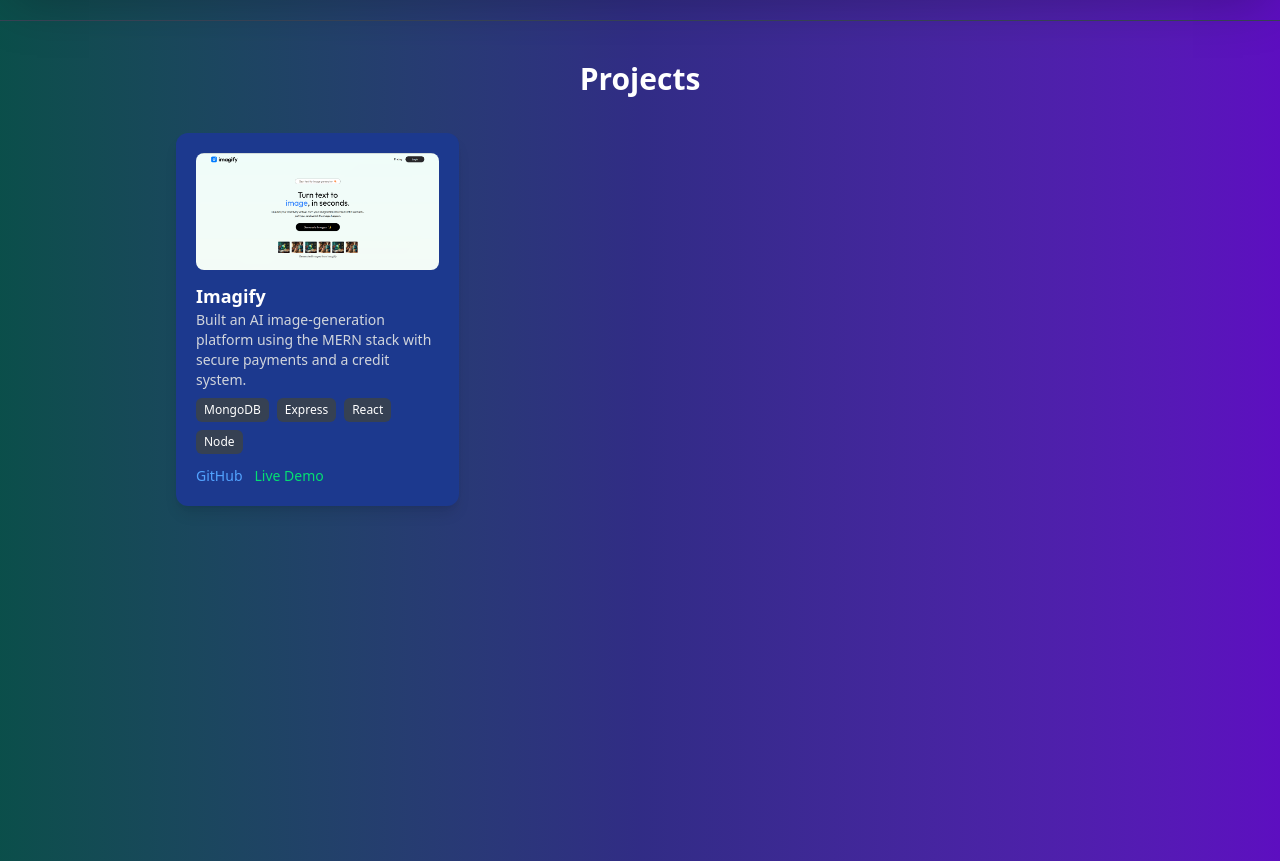
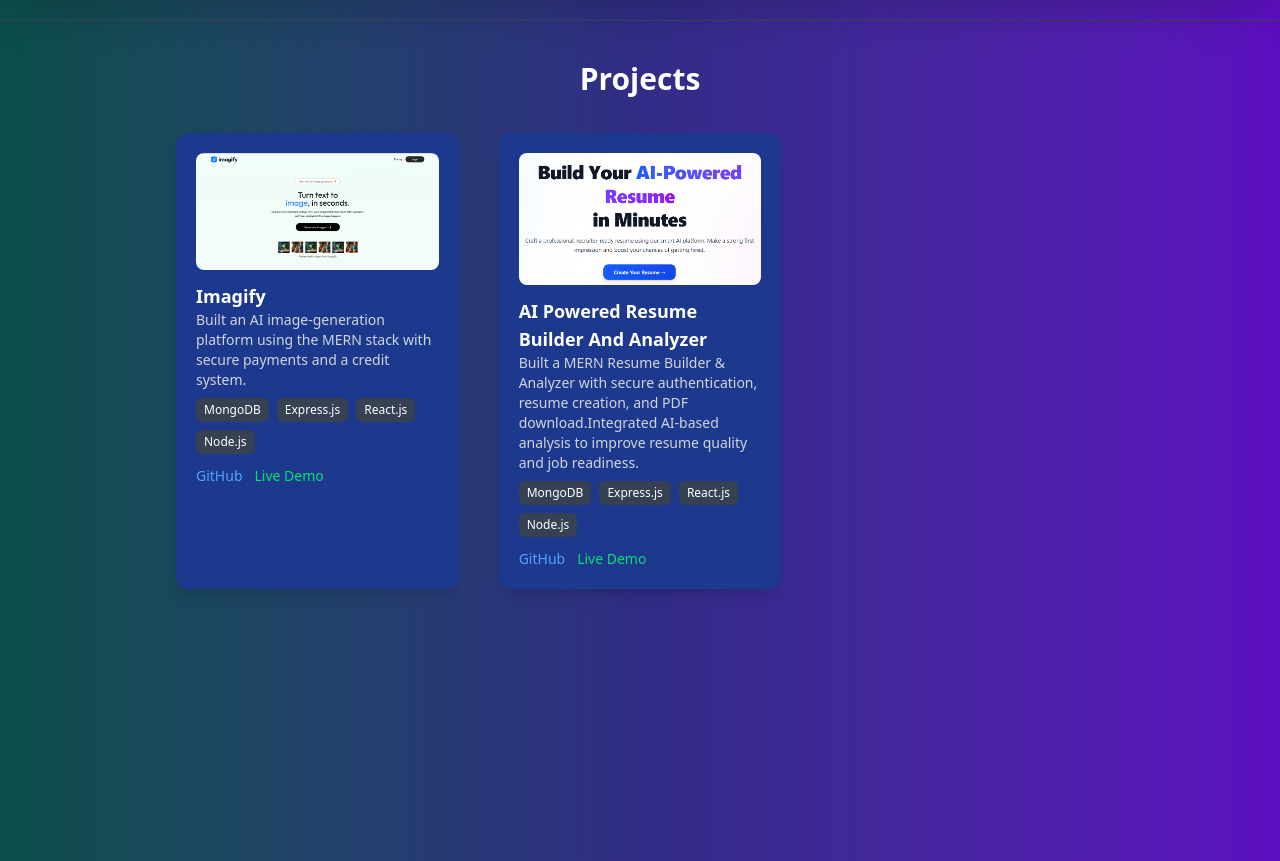
Before and after one commit to Anadiya-Khan/my-portfolio, a Next.js app: page / in a window 1280 px wide. Shown: the part 1660-2521 px from the top of the page. Built offline with nearby package versions, Linux system fonts and the light colour scheme.

Commit message:
added resume project

```diff
--- a/src/components/Project.js
+++ b/src/components/Project.js
@@ -8,10 +8,18 @@ const Project = () => {
       img: "/images/imagify.png",
       title: "Imagify",
       description: "Built an AI image-generation platform using the MERN stack with secure payments and a credit system.",
-      lang: ["MongoDB","Express","React","Node"],
+      lang: ["MongoDB","Express.js","React.js","Node.js"],
       git: "https://github.com/Anadiya-Khan/Imagify-1",
-      vercel: "https://imagify-tyw6.onrender.com/",
+      vercel: "https://imagify-tyw6.onrender.com",
     },
+    {
+      img: "/images/resume.png",
+      title: "AI Powered Resume Builder And Analyzer",
+      description: "Built a MERN Resume Builder & Analyzer with secure authentication, resume creation, and PDF download.Integrated AI-based analysis to improve resume quality and job readiness.",
+      lang: ["MongoDB","Express.js","React.js","Node.js"],
+      git: "https://github.com/Anadiya-Khan/AI-Powered-Resume-Builder---Analyzer",
+      vercel: "https://ai-resume-builder-analyzer-3g9k.onrender.com",
+    }
   ];
 
   // Framer Motion Variants
```
Also changed, not shown: public/images/resume.png (added).
